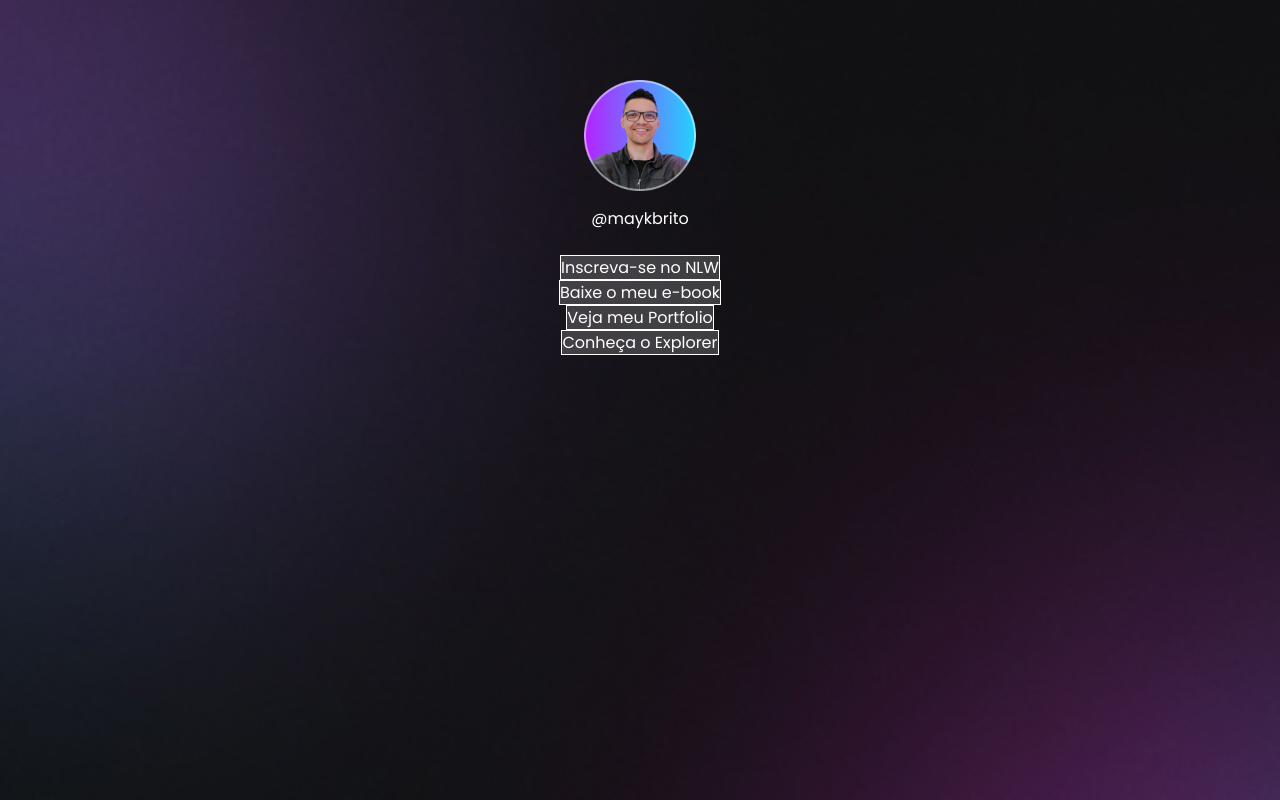
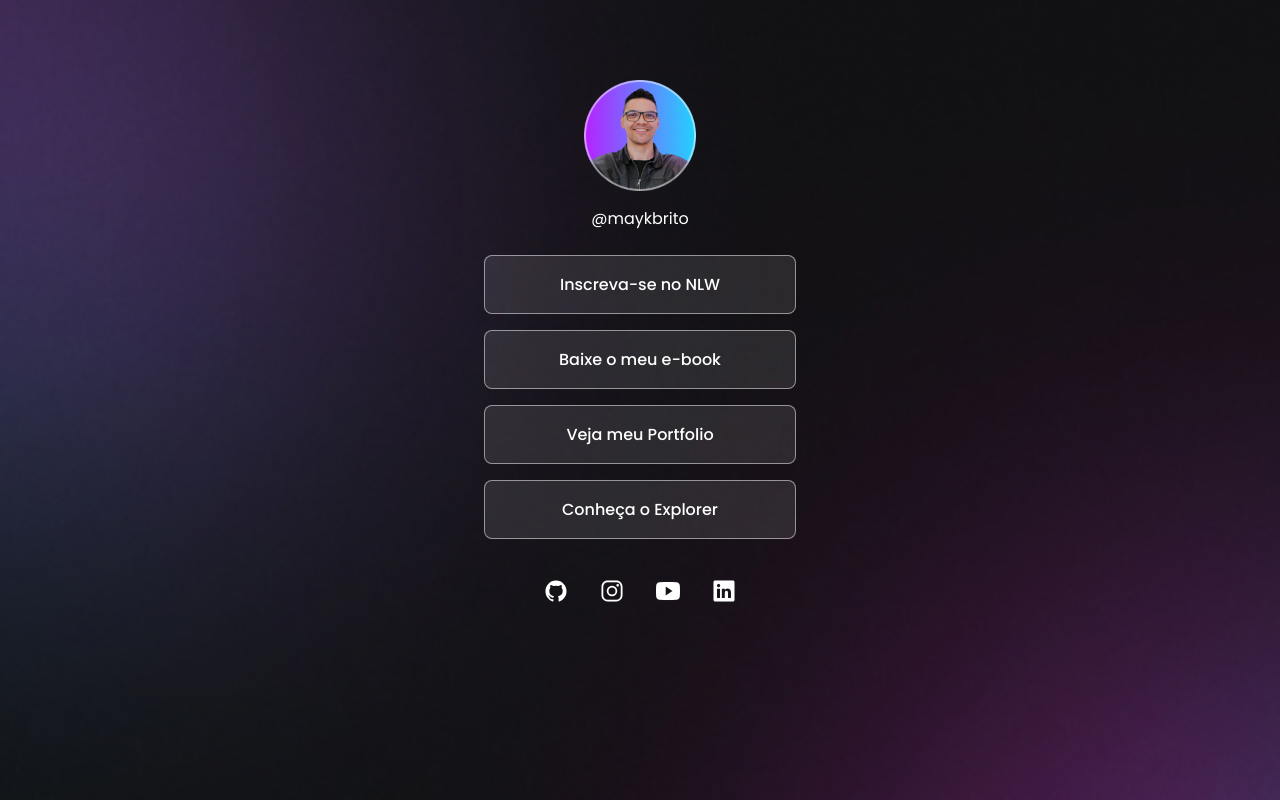
Before and after one commit to martins-pedro/devlinks, a plain HTML site: page index.html in a window 1280 px wide. Drawn offline with nearby package versions, Linux system fonts and the light colour scheme.

Commit message:
finish basic html and css

```diff
--- a/index.html
+++ b/index.html
@@ -25,12 +25,28 @@
 
       <div class="links">
         <ul>
-          <li><a href="#">Inscreva-se no NLW</a></li>
-          <li><a href="#">Baixe o meu e-book</a></li>
-          <li><a href="#">Veja meu Portfolio</a></li>
-          <li><a href="#">Conheça o Explorer</a></li>
+          <li><a href="#" class="anchorLinks">Inscreva-se no NLW</a></li>
+          <li><a href="#" class="anchorLinks">Baixe o meu e-book</a></li>
+          <li><a href="#" class="anchorLinks">Veja meu Portfolio</a></li>
+          <li><a href="#" class="anchorLinks">Conheça o Explorer</a></li>
         </ul>
       </div>
+
+      <div id="socialLinks">
+        <a href="#"><ion-icon name="logo-github"></ion-icon></a>
+        <a href="#"><ion-icon name="logo-instagram"></ion-icon></a>
+        <a href="#"><ion-icon name="logo-youtube"></ion-icon></a>
+        <a href="#"><ion-icon name="logo-linkedin"></ion-icon></a>
+      </div>
     </main>
+
+    <script
+      type="module"
+      src="https://unpkg.com/ionicons@7.1.0/dist/ionicons/ionicons.esm.js"
+    ></script>
+    <script
+      nomodule
+      src="https://unpkg.com/ionicons@7.1.0/dist/ionicons/ionicons.js"
+    ></script>
   </body>
 </html>
--- a/style.css
+++ b/style.css
@@ -11,9 +11,10 @@ body {
 }
 
 #mainArea {
-  width: 360px;
+  max-width: 360px;
   margin: 56px auto 0;
   text-align: center;
+  padding: 0 24px;
 }
 
 .user > img {
@@ -27,10 +28,60 @@ body {
 
 .links > ul {
   list-style: none;
+  display: flex;
+  flex-direction: column;
+  gap: 16px;
 }
 
-.links a {
+/* Jeito que tinha feito sem assistir a aula do curso */
+/* .anchorLinks {
+  display: inline-block;
+  margin-bottom: 16px;
+  width: 312px;
+  background: #ffffff2f;
   border: 1px solid #fff;
-  background: #ffffff2f;
+  border-radius: 8px;
+  padding: 16px 0;
   text-decoration: none;
+} */
+
+.anchorLinks {
+  display: flex;
+  justify-content: center;
+  align-items: center;
+  background: rgba(255, 255, 255, 0.1);
+  text-decoration: none;
+  padding: 16px 0;
+  border: 1px solid rgba(255, 255, 255, 0.5);
+  border-radius: 8px;
+  backdrop-filter: blue(4px);
+  -webkit-backdrop-filter: blur(4px);
+  font-weight: 500;
+
+  transition: background 0.2s;
 }
+
+.anchorLinks:hover {
+  background: rgba(255, 255, 255, 0.05);
+  border: 1.5px solid rgba(255, 255, 255);
+}
+
+#socialLinks {
+  display: flex;
+  justify-content: center;
+  padding: 24px 0;
+}
+
+#socialLinks a {
+  display: flex;
+  align-items: center;
+  justify-content: center;
+  padding: 16px;
+  font-size: 24px;
+  border-radius: 50%;
+  transition: background 0.4s;
+}
+
+#socialLinks a:hover {
+  background-color: rgba(255, 255, 255, 0.2);
+}
```
